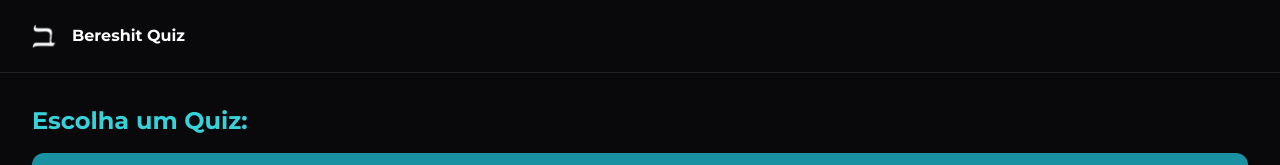
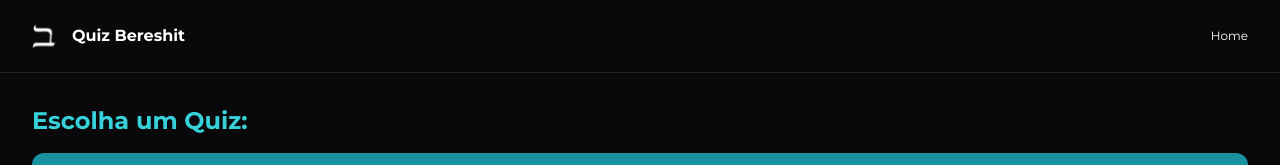
Before and after one commit to glauber2k2/bereshitpage, a Next.js app: page /quiz in a window 1280 px wide. Shown: the top 165 px of the page. Built offline with nearby package versions, Linux system fonts and the light colour scheme.

Commit message:
adicionado voltar p home

```diff
--- a/src/app/(pages)/quiz/components/TopBarQuizzes.jsx
+++ b/src/app/(pages)/quiz/components/TopBarQuizzes.jsx
@@ -19,7 +19,10 @@ export default function QuizTopBar() {
           className="w-6 object-scale-down animate-glitchEvery30s"
         />
       </button>
-      <h1>Bereshit Quiz</h1>
+      <h1>Quiz Bereshit</h1>
+      <a href="/" className="ml-auto text-xs font-normal">
+        Home
+      </a>
     </div>
   );
 }
--- a/src/app/(pages)/quiz/page.jsx
+++ b/src/app/(pages)/quiz/page.jsx
@@ -10,7 +10,7 @@ export default function QuizHome() {
       <h1 className="text-2xl font-bold mb-4 text-turquoise-400">
         Escolha um Quiz:
       </h1>
-      <ul className="flex flex-col gap-4">
+      <ul className="flex flex-col gap-4 overflow-y-auto">
         {quizzes.map((quiz) => (
           <li key={quiz.id}>
             <Link
```
